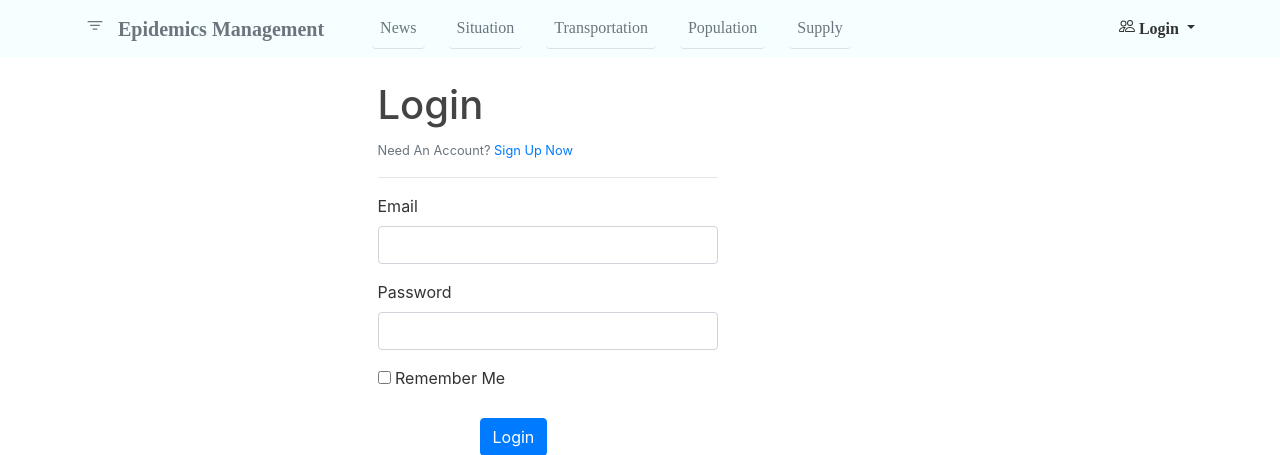
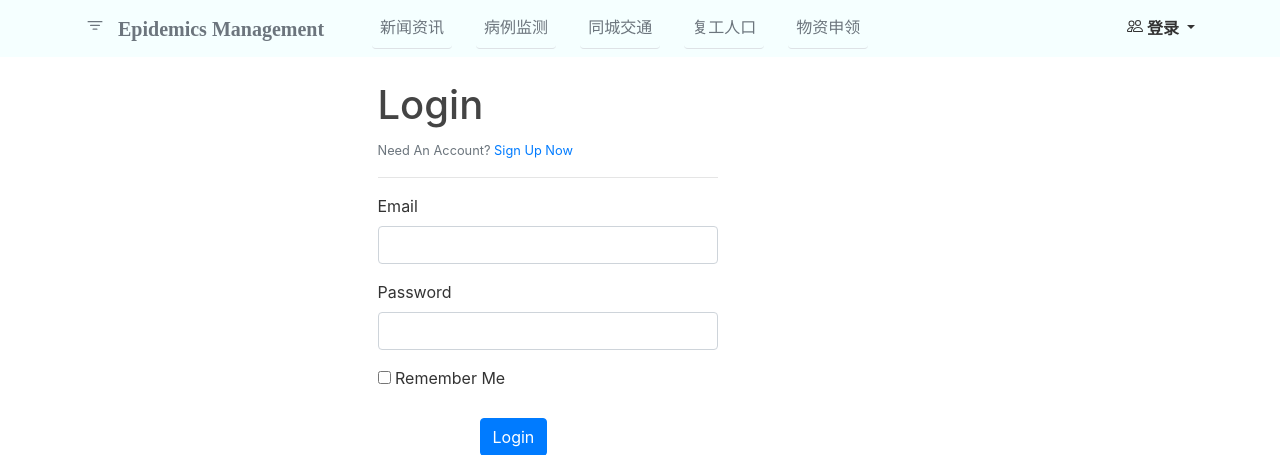
Before and after one commit to NeoHugh/COVID, a Flask app: page / in a window 1280 px wide. Shown: the top 455 px of the page. Run offline with Flask 2, Linux system fonts and the light colour scheme; parts of the project's set-up code (start-up, migrations or seed data) failed here and were passed over; some libraries are stand-ins or nearby versions.

Commit message:
Update framework.html

```diff
--- a/covid/covid/templates/framework.html
+++ b/covid/covid/templates/framework.html
@@ -45,12 +45,12 @@
                         </button>
                         <div class="collapse navbar-collapse" id="navbarToggle">
                             <div class="navbar-nav mr-auto font-weight-light">
-                                <a class="nav-item nav-link mr-auto text-secondary border-bottom ml-4" href="#" id="123">News</a>
-                                <a class="nav-item nav-link mr-auto text-secondary border-bottom ml-4" href="{{ url_for('situation.index') }}">Situation</a>
-                                <a class="nav-item nav-link mr-auto text-secondary border-bottom ml-4" href="{{ url_for('transport_user.index') }}">Transportation</a>
+                                <a class="nav-item nav-link mr-auto text-secondary border-bottom ml-4" href="#" id="123">新闻资讯</a>
+                                <a class="nav-item nav-link mr-auto text-secondary border-bottom ml-4" href="{{ url_for('situation.index') }}">病例监测</a>
+                                <a class="nav-item nav-link mr-auto text-secondary border-bottom ml-4" href="{{ url_for('transport_user.index') }}">同城交通</a>
                                 <a class="nav-item nav-link mr-auto text-secondary border-bottom ml-4"
-                                href="{{ url_for('population_user.index') }}">Population</a>
-                                <a class="nav-item nav-link mr-auto text-secondary border-bottom ml-4" href="{{ url_for('goods_user.supply') }}">Supply</a>
+                                href="{{ url_for('population_user.index') }}">复工人口</a>
+                                <a class="nav-item nav-link mr-auto text-secondary border-bottom ml-4" href="{{ url_for('goods_user.supply') }}">物资申领</a>
 
                             </div>
                             <div class=" navbar-nav">
@@ -59,7 +59,7 @@
                                         xmlns="http://www.w3.org/2000/svg">
                                         <path fill-rule="evenodd"
                                             d="M15 14s1 0 1-1-1-4-5-4-5 3-5 4 1 1 1 1h8zm-7.995-.944v-.002.002zM7.022 13h7.956a.274.274 0 0 0 .014-.002l.008-.002c-.002-.264-.167-1.03-.76-1.72C13.688 10.629 12.718 10 11 10c-1.717 0-2.687.63-3.24 1.276-.593.69-.759 1.457-.76 1.72a1.05 1.05 0 0 0 .022.004zm7.973.056v-.002.002zM11 7a2 2 0 1 0 0-4 2 2 0 0 0 0 4zm3-2a3 3 0 1 1-6 0 3 3 0 0 1 6 0zM6.936 9.28a5.88 5.88 0 0 0-1.23-.247A7.35 7.35 0 0 0 5 9c-4 0-5 3-5 4 0 .667.333 1 1 1h4.216A2.238 2.238 0 0 1 5 13c0-1.01.377-2.042 1.09-2.904.243-.294.526-.569.846-.816zM4.92 10c-1.668.02-2.615.64-3.16 1.276C1.163 11.97 1 12.739 1 13h3c0-1.045.323-2.086.92-3zM1.5 5.5a3 3 0 1 1 6 0 3 3 0 0 1-6 0zm3-2a2 2 0 1 0 0 4 2 2 0 0 0 0-4z"></path>
-                                    </svg> Login
+                                    </svg> 登录
                                 <span class="caret"></span></a>
                                 <ul class="dropdown-menu pull-right" style="left:auto">
                                     <li><a href="{{ url_for('login.info')}}">个人信息</a></li>
```
